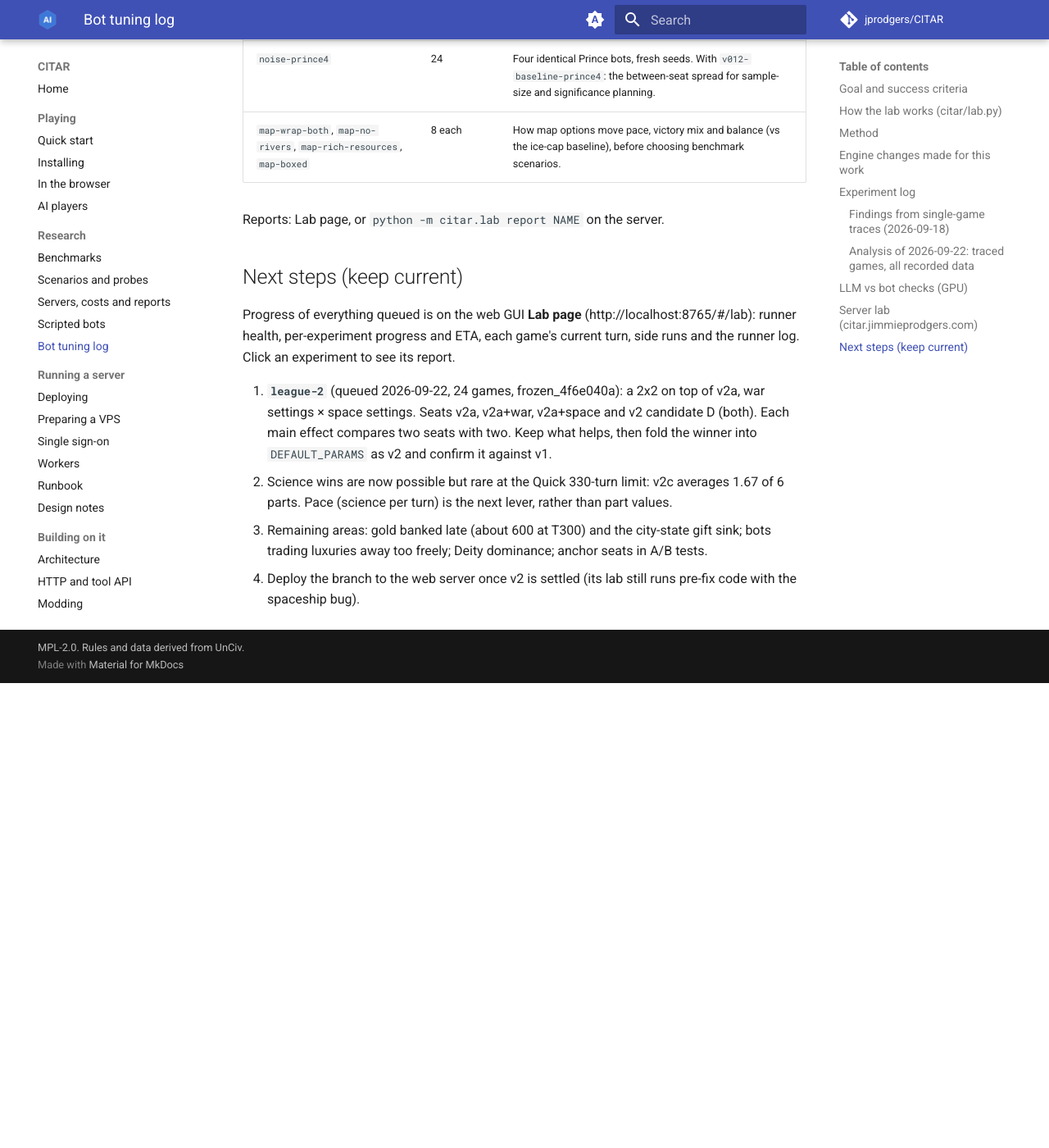
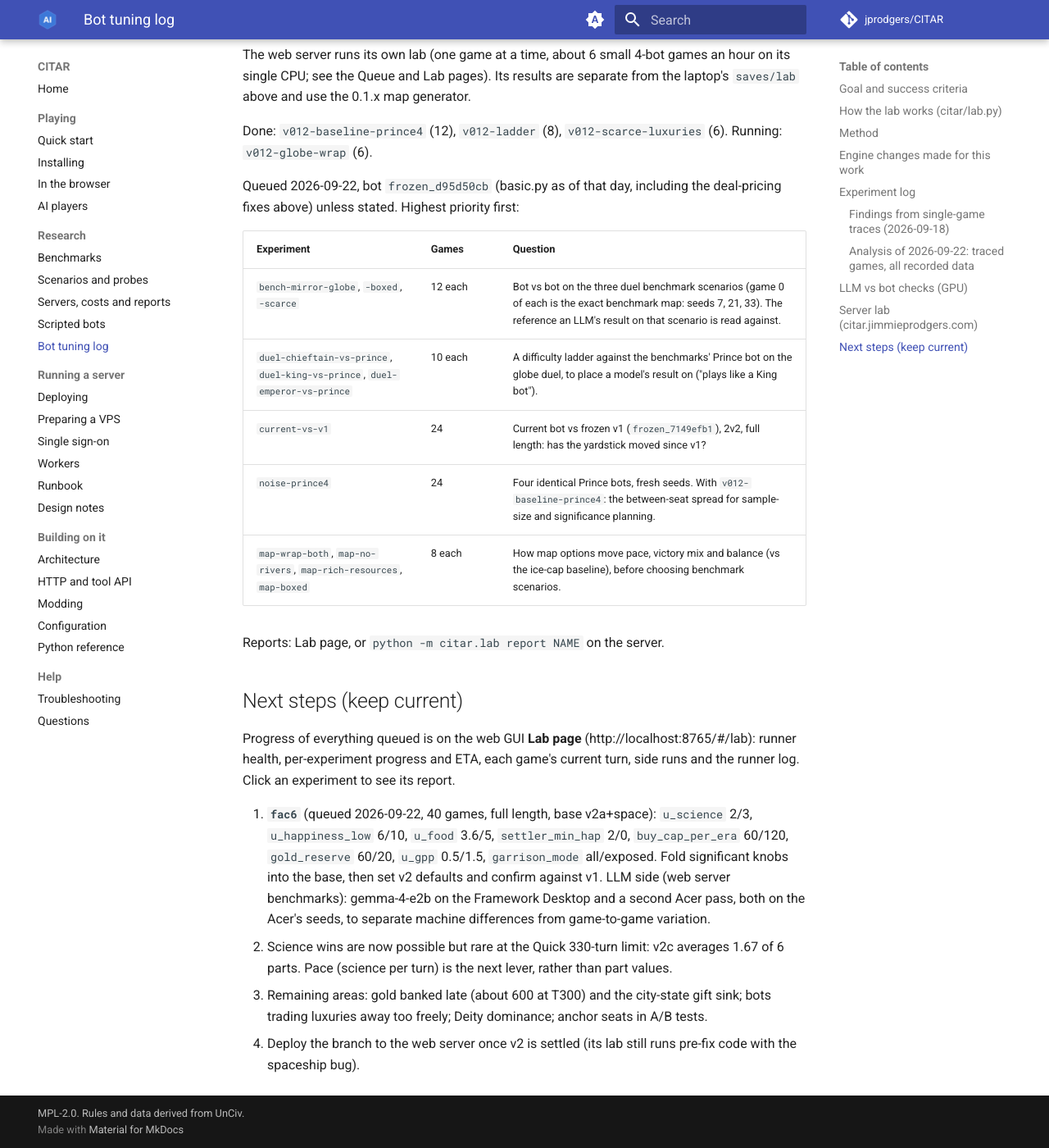
Before and after one commit to jprodgers/CITAR, an MkDocs documentation site: the page built from docs/research/BOT_TUNING.md, in a window 1280 px wide and 1400 px high, scrolled down 15018 px. Shown: the whole window at 82% size. Built offline with MkDocs 1.6.1 and Material for MkDocs 9.7.7, drawn with Linux system fonts in a browser that asks for light colours; comment, search, counter and statistics services are not loaded; before the commit the page ends 15851 px from its top, so only the background shows below that; some of the changed text lies outside the part shown.

Commit message:
Tuning log: league-2 results; fac6 and e2b hardware comparison queued
Co-Authored-By: Claude Opus 5 <noreply@anthropic.com>

```diff
--- a/docs/research/BOT_TUNING.md
+++ b/docs/research/BOT_TUNING.md
@@ -115,6 +115,7 @@ Record every experiment below: name, question, result, decision.
 | 13 | Spaceship (traced seed 302, resumed from T285) | Why no bot ever builds a spaceship | Four blockers: a per-civ limit bug dropped the last allowed part from the queue (engine, every player); Aluminum spent elsewhere; a parked Worker filled the capital's civilian slot, so parts could not enter; unit upgrades took the reserved Aluminum. All fixed | **First Scientific victory, T316** |
 | 14 | `lux-buyer-vs-standard` (24 games) | Buy a missing luxury from a neighbour for gold per turn (`lux_buy`) | −0.004 ± 0.044; unhappy turns 0.58 vs 0.53 | Rejected (neutral) |
 | 15 | `league-1` (24 games, one seat each, frozen_4f6e040a + v1) | v2c (v2a + war + space + lux_buy) vs v2a vs Standard vs v1 | Time 22, **Scientific 2** (v2a T323, v2c T311). Share v2a 0.317, v2c 0.295, Standard 0.210, v1 0.178. v2a and v2c each beat Standard and v1 significantly (+0.08 to +0.14); v2a − v2c +0.022 ± 0.084. v2c builds 1.67 spaceship parts per game vs v2a 0.58, with less military at T300 (865 vs 1,240) | v2a stays the best measured profile. Next: `league-2` separates war and space |
+| 16 | `league-2` (24 games, one seat each, frozen_4f6e040a) | 2x2 on v2a: war settings (field army, overseas) × space settings | Time 21, Scientific 3 (v2a, v2a+space, v2d). Share v2a+space 0.269, v2a+war 0.253, v2a 0.244, v2d 0.234; every pair within noise (largest +0.035 ± 0.068). Main effects: space +0.006, war −0.026. War raises captures (0.54 and 0.42 per game vs 0.08 and 0.17). Ratings: v2a+space 1642 ± 70, v2a 1623, v2c 1602, v2a+war 1586, v2d 1544 | Both bundles are neutral on share. Keep space (science wins, no cost) → base for `fac6`; keep war as an opt-in profile |
 | 9 | `fac3` (40 games, 200 turns, factorial on v1) | Screen `war_prep_rate` [1, 2.5], `settler_min_hap` [2, 0], `u_culture` [1, 2], `u_production` [2, 3], `u_gold` [0.67, 1], `site_new_lux` [0, 8], `tech_cost_exp` [0.8, 0.5], `workers_per_city` [1.8, 2.5] | Only `settler_min_hap` 2 vs 0 is significant: −1.5 cities (−0.026 share, +0.8 techs). All other knobs are within noise: `site_new_lux` 8 +0.033, `u_culture` 2 +0.023, `u_gold` 1.0 −0.031, `war_prep_rate` 2.5 −0.024 | Keep `settler_min_hap` 0; `site_new_lux` and `u_culture` are candidates for v2 (weak positive) |
 
 ### Findings from single-game traces (2026-09-18)
@@ -259,9 +260,11 @@ Reports: Lab page, or `python -m citar.lab report NAME` on the server.
 
 Progress of everything queued is on the web GUI **Lab page** (http://localhost:8765/#/lab): runner health, per-experiment progress and ETA, each game's current turn, side runs and the runner log. Click an experiment to see its report.
 
-1. **`league-2`** (queued 2026-09-22, 24 games, frozen_4f6e040a): a 2x2 on top of v2a, war settings × space
-   settings. Seats v2a, v2a+war, v2a+space and v2 candidate D (both). Each main effect compares two seats with two.
-   Keep what helps, then fold the winner into `DEFAULT_PARAMS` as v2 and confirm it against v1.
+1. **`fac6`** (queued 2026-09-22, 40 games, full length, base v2a+space): `u_science` 2/3, `u_happiness_low` 6/10,
+   `u_food` 3.6/5, `settler_min_hap` 2/0, `buy_cap_per_era` 60/120, `gold_reserve` 60/20, `u_gpp` 0.5/1.5,
+   `garrison_mode` all/exposed. Fold significant knobs into the base, then set v2 defaults and confirm against v1.
+   LLM side (web server benchmarks): gemma-4-e2b on the Framework Desktop and a second Acer pass, both on the
+   Acer's seeds, to separate machine differences from game-to-game variation.
 2. Science wins are now possible but rare at the Quick 330-turn limit: v2c averages 1.67 of 6 parts. Pace (science
    per turn) is the next lever, rather than part values.
 3. Remaining areas: gold banked late (about 600 at T300) and the city-state gift sink; bots trading luxuries away
```
